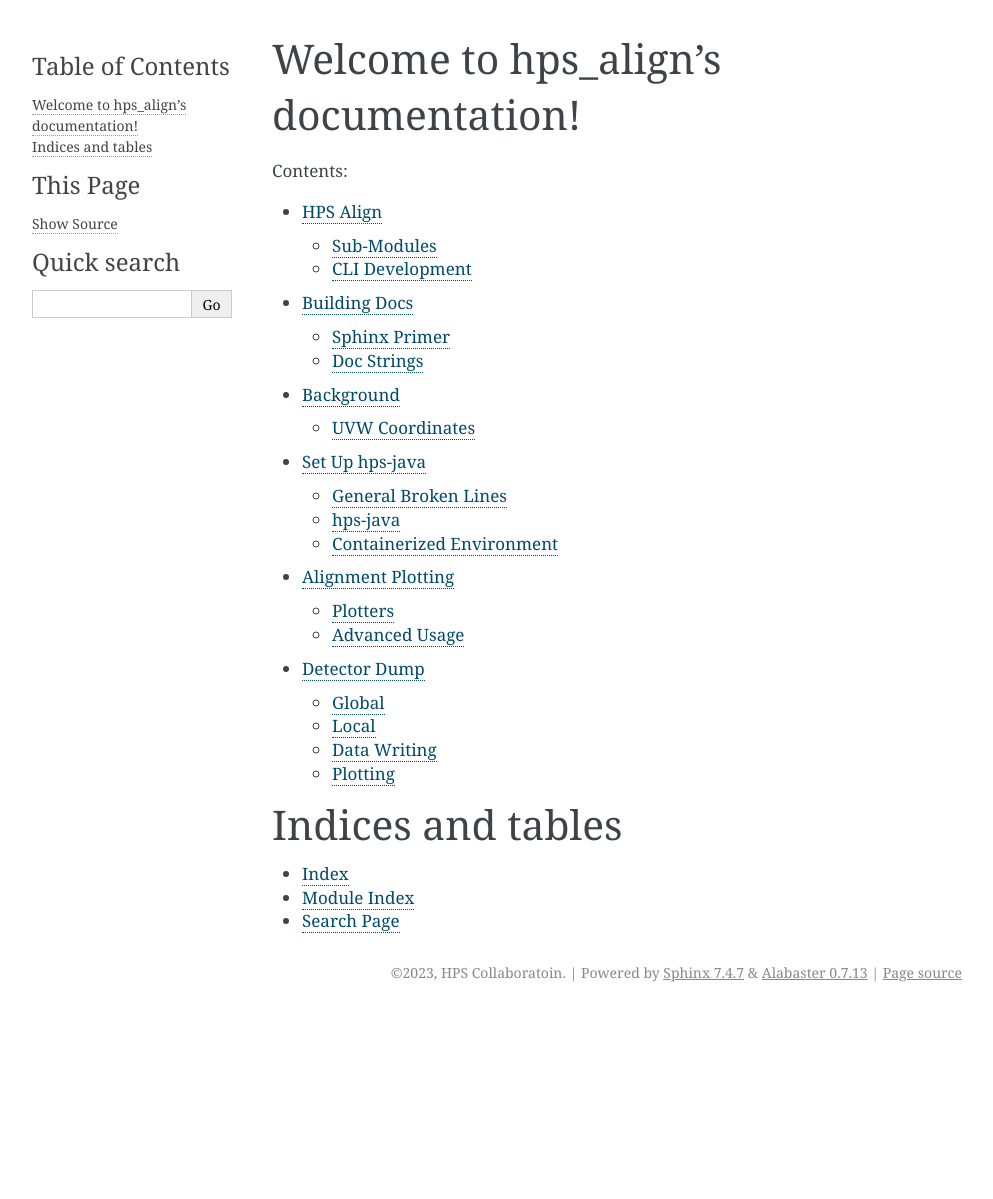
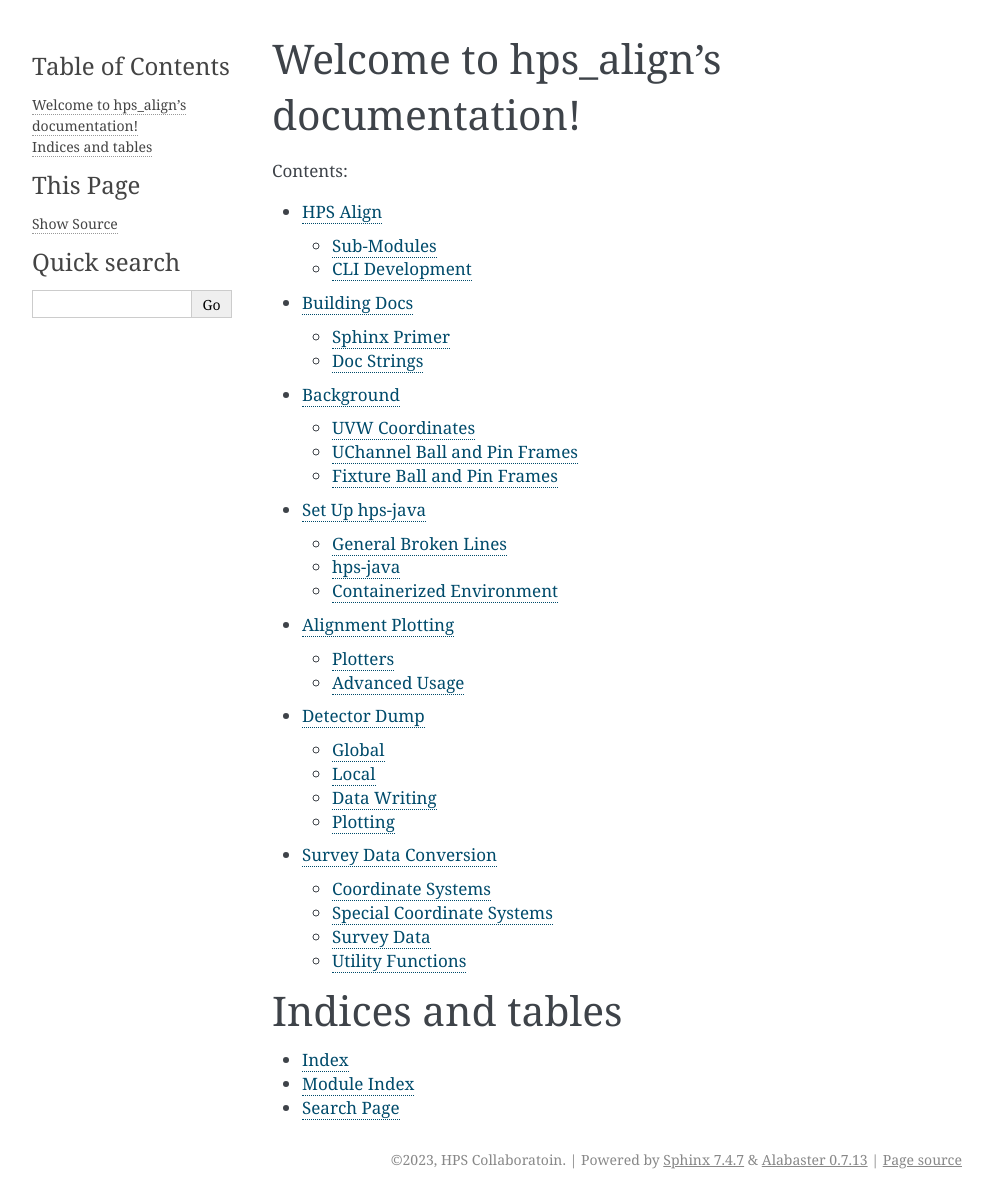
Before and after one commit to JeffersonLab/hps-align, a Sphinx documentation site: the page built from docs/index.rst, in a window 1280 px wide. Shown: the whole page, without its empty margins (148-1141 px from the left). Built offline with Sphinx 7.4.7, drawn with Linux system fonts in a browser that asks for light colours; before the commit the page ends 1012 px from its top, so only the background shows below that; some of the changed lines change nothing that is shown.

Commit message:
update sphinx documentation

```diff
--- a/docs/background.rst
+++ b/docs/background.rst
@@ -1,3 +1,5 @@
+.. _background:
+
 Background
 ==========
 Page with general background information about tracking and alignment.
@@ -19,3 +21,25 @@
 .. image:: _static/uvw-coord-back.png
    :width: 600
    :alt: Diagram Showing UVW Coordinates for Back of Detector
+
+UChannel Ball and Pin Frames
+----------------------------
+
+Top
+^^^
+.. image:: _static/uchannel_top.png
+   :width: 600
+   :alt: Diagram Showing Ball and Pin Frame Coordinate Systems for Top of UChannel
+
+Bottom
+^^^^^^
+.. image:: _static/uchannel_bottom.png
+   :width: 600
+   :alt: Diagram Showing Ball and Pin Frame Coordinate Systems for Bottom of UChannel
+
+Fixture Ball and Pin Frames
+---------------------------
+
+.. image:: _static/fixture.png
+   :width: 600
+   :alt: Diagram Showing Ball and Pin Frame Coordinate Systems for Fixture
--- a/docs/hps_align.rst
+++ b/docs/hps_align.rst
@@ -11,6 +11,7 @@
 
    hps_align.plot
    hps_align.detdump
+   hps_align.survey
 
 CLI Development
 ---------------
--- /dev/null
+++ b/docs/hps_align.survey.rst
@@ -0,0 +1,152 @@
+Survey Data Conversion
+======================
+
+.. automodule:: hps_align.survey
+   :exclude-members: SensorEdge, Wire
+   :members:
+   :undoc-members:
+   :show-inheritance:
+   :private-members:
+
+Coordinate Systems
+------------------
+To include the survey measurements in the alignment, they need to be converted to the correct coordinate systems.
+The relevant coordinate systems are illustrated in :ref:`background`.
+The following classes and functions are used to do this.
+
+Ball Frame
+^^^^^^^^^^
+.. automodule:: hps_align.survey._ballframe
+   :exclude-members: MattBallFrame
+   :members:
+   :undoc-members:
+   :show-inheritance:
+   :private-members:
+
+Pin Frame
+^^^^^^^^^
+To construct the pin frame, the base plane and pins are needed.
+
+Base Planes
+"""""""""""
+.. automodule:: hps_align.survey._baseplanes
+   :members:
+   :undoc-members:
+   :show-inheritance:
+   :private-members:
+
+Pins
+""""
+.. automodule:: hps_align.survey._pins
+   :members:
+   :undoc-members:
+   :show-inheritance:
+   :private-members:
+
+Pin Frame
+"""""""""
+.. automodule:: hps_align.survey._pinframe
+   :members:
+   :undoc-members:
+   :show-inheritance:
+   :private-members:
+
+UChannel
+^^^^^^^^
+.. automodule:: hps_align.survey._uchannel
+   :members:
+   :undoc-members:
+   :show-inheritance:
+   :private-members:
+
+Fixture
+^^^^^^^
+.. automodule:: hps_align.survey._fixture
+   :exclude-members: ShoFixture
+   :members:
+   :undoc-members:
+   :show-inheritance:
+   :private-members:
+
+Sensors
+^^^^^^^
+.. automodule:: hps_align.survey._sensors
+   :members:
+   :undoc-members:
+   :show-inheritance:
+   :private-members:
+
+Special Coordinate Systems
+--------------------------
+In the past, the coordinate system has occasionally been changed during the measurement of the survey data. The following classes and functions are used to convert the data from these special coordinate systems.
+
+Matt Ball Frame
+^^^^^^^^^^^^^^^
+Special ball frame class for Matt Solt's measurement data.
+
+.. automodule:: hps_align.survey._ballframe
+   :exclude-members: BallFrame
+   :members:
+   :undoc-members:
+   :show-inheritance:
+   :private-members:
+
+Sho Fixture
+^^^^^^^^^^^
+Special fixture class to use Sho's measurement data.
+
+.. automodule:: hps_align.survey._fixture
+   :exclude-members: Fixture
+   :members:
+   :undoc-members:
+   :show-inheritance:
+   :private-members:
+
+Matt Fixture
+^^^^^^^^^^^^
+Special fixture class to use Matt Solt's measurement data.
+
+.. automodule:: hps_align.survey._mattfixture
+   :members:
+   :undoc-members:
+   :show-inheritance:
+   :private-members:
+
+Matt Sensor
+^^^^^^^^^^^
+Special sensor class to use Matt Solt's measurement data.
+
+.. automodule:: hps_align.survey._mattsensor
+   :members:
+   :undoc-members:
+   :show-inheritance:
+   :private-members:
+
+Survey Data
+-----------
+Using the different reference frames, the survey classes convert the measurement data and print the results in the correct format for hps-java alignment constants.
+
+.. automodule:: hps_align.survey._survey
+   :members:
+   :undoc-members:
+   :show-inheritance:
+   :private-members:
+
+Utility Functions
+-----------------
+Parser
+^^^^^^
+The parser is used to read the survey data from the files.
+.. automodule:: hps_align.survey._parser
+   :members:
+   :undoc-members:
+   :show-inheritance:
+   :private-members:
+
+Utils
+^^^^^
+.. automodule:: hps_align.survey._utils
+   :members:
+   :undoc-members:
+   :show-inheritance:
+   :private-members:
--- a/docs/index.rst
+++ b/docs/index.rst
@@ -16,6 +16,7 @@
    hps-java-setup
    hps_align.plot
    hps_align.detdump
+   hps_align.survey
 
 Indices and tables
 ==================
```
Also changed, not shown: docs/_static/fixture.png (added), docs/_static/uchannel_bottom.png (added), docs/_static/uchannel_top.png (added).
